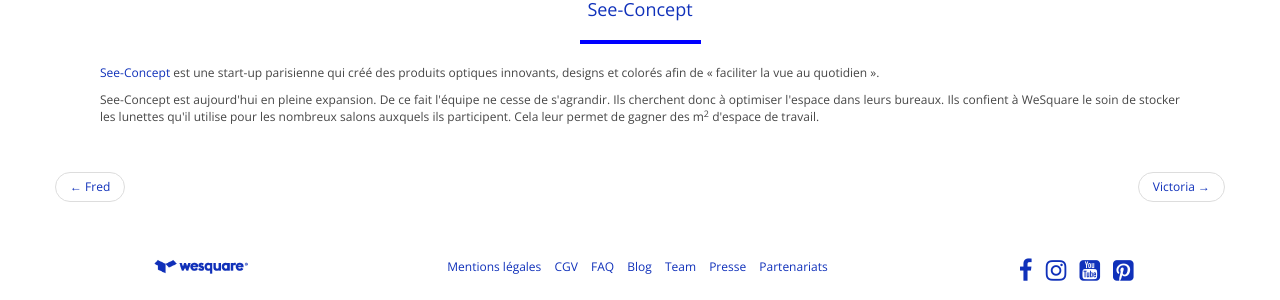
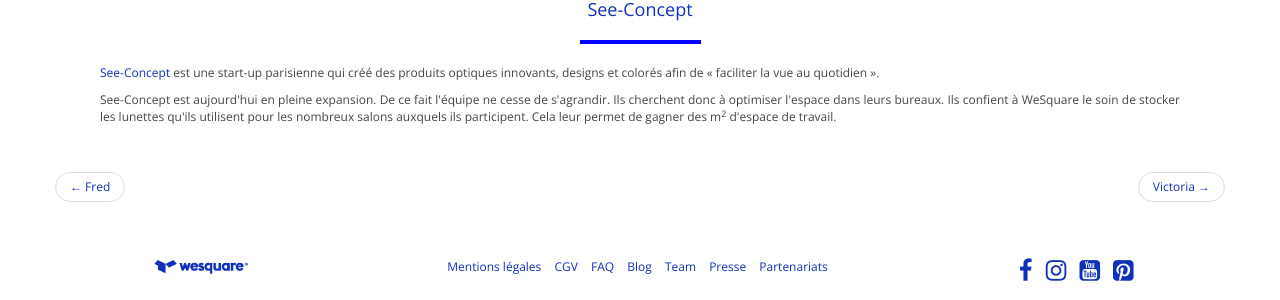
Before and after one commit to Seb1501/wesquare, a Jekyll site: the page built from See-Concept.html, in a window 1280 px wide and 1170 px high. Shown: the part 796-1096 px from the top of the window. Built offline with Jekyll 4.4.1, drawn with Linux system fonts in a browser that asks for light colours; nearby versions of some CDN libraries; Markdown is read by kramdown in place of the engine named in the settings.

Commit message:
Corrections fautes d'ortographe Jess

```diff
--- a/Beaubien.html
+++ b/Beaubien.html
@@ -3,10 +3,10 @@
 title: Beaubien
 previous: Victoria
 next: Rodolphe
-description: Installée à Paris dans le Haut-Marais depuis avril 2013, BEAUBIEN est une boutique multimarque indépendante proposant une sélection de prêt-à-porter masculin et d’accessoires...
+description: Installé à Paris dans le Haut-Marais depuis avril 2013, BEAUBIEN est une boutique multimarque indépendante proposant une sélection de prêt-à-porter masculin et d’accessoires...
 image: BOX_Beaubien.png
 adress: Beaubien.html
 ---
 
-Installée à Paris dans le Haut-Marais depuis avril 2013, <a href="http://beaubienstore.com/" target="_BLANK">BEAUBIEN</a> est une boutique multimarque indépendante proposant une sélection de prêt-à-porter masculin et d’accessoires. Derrière la création de BEAUBIEN, il y a une passion de longue date pour les beaux produits, et l'envie de faire découvrir de nouvelles marques.
+Installé à Paris dans le Haut-Marais depuis avril 2013, <a href="http://beaubienstore.com/" target="_BLANK">BEAUBIEN</a> est une boutique multimarque indépendante proposant une sélection de prêt-à-porter masculin et d’accessoires. Derrière la création de BEAUBIEN, il y a une passion de longue date pour les beaux produits, et l'envie de faire découvrir de nouvelles marques.
 <p>BEAUBIEN stocke son ancienne collection chez WeSquare. Ce qui plaît à Beaubien c'est qu'il peut récupérer sa collection à tout moment, notamment pendant les périodes de soldes.</p>
--- a/FAQ.html
+++ b/FAQ.html
@@ -736,11 +736,8 @@
 							<li>des portes extérieures protégées en fer renforcé ;</li>
 							<li>gardiennage physique (gardiens 24h/24 7j/7) ;</li>
 							<li>entrepôts assurés ;</li>
-<<<<<<< HEAD
 							<li>température et humidité controllées dans nos entrepôts ;</li>
-=======
 							<li>température et humidité contrôlées dans nos entrepôts ;</li>
->>>>>>> origin/wesquare_new
 							<li>Box scellées et assurées.</li>
 
 						</ul>
--- a/See-Concept.html
+++ b/See-Concept.html
@@ -10,4 +10,4 @@
 
 <a href="http://www.see-concept.com/" target="_BLANK">See-Concept</a> est une start-up parisienne qui créé des produits optiques innovants, designs et colorés afin de « faciliter la vue au quotidien ».
 
-<p>See-Concept est aujourd'hui en pleine expansion. De ce fait l'équipe ne cesse de s'agrandir. Ils cherchent donc à optimiser l'espace dans leurs bureaux. Ils confient à WeSquare le soin de stocker les lunettes qu'il utilise pour les nombreux salons auxquels ils participent. Cela leur permet de gagner des m<sup>2</sup> d'espace de travail.</p>
+<p>See-Concept est aujourd'hui en pleine expansion. De ce fait l'équipe ne cesse de s'agrandir. Ils cherchent donc à optimiser l'espace dans leurs bureaux. Ils confient à WeSquare le soin de stocker les lunettes qu'ils utilisent pour les nombreux salons auxquels ils participent. Cela leur permet de gagner des m<sup>2</sup> d'espace de travail.</p>
--- a/Team.html
+++ b/Team.html
@@ -42,7 +42,7 @@
       	<a href="mailto:sebastien@we-square.com"><i class="fa fa-envelope-o"></i></a>
       	<hr>
       	<p>  Sébastien est à wesquare<sup>&reg;</sup> ce que le Dalaï Lama est à la quiétude et la spiritualité : indispensable. Ancien consultant passé par le Luxembourg, il fait partie de cette génération de jeunes entrepreneurs qui ont décidé de redonner à leur pays une image dynamique et attractive.</p>
-      	<p>Chez wesquare<sup>&reg;</sup>, il s'occupe de de la technique et des opérations grâce à un savant mélange de réactivité et d'efficacité.</p>
+      	<p>Chez wesquare<sup>&reg;</sup>, il s'occupe de la technique et des opérations grâce à un savant mélange de réactivité et d'efficacité.</p>
       	<p>Il aime : compter, faire de la montagne, agir et l'odeur de la pâte à modeler.</p>
 		</hr>
 
```
Also changed, not shown: 4 other files.
